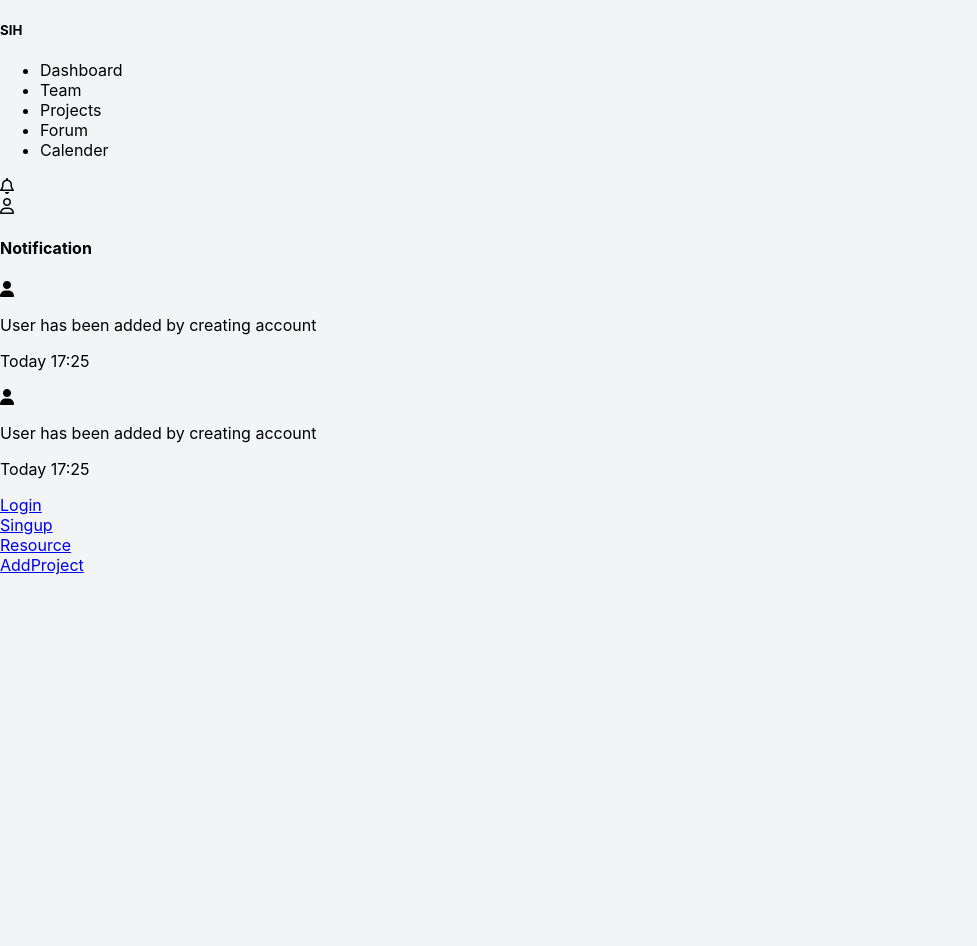
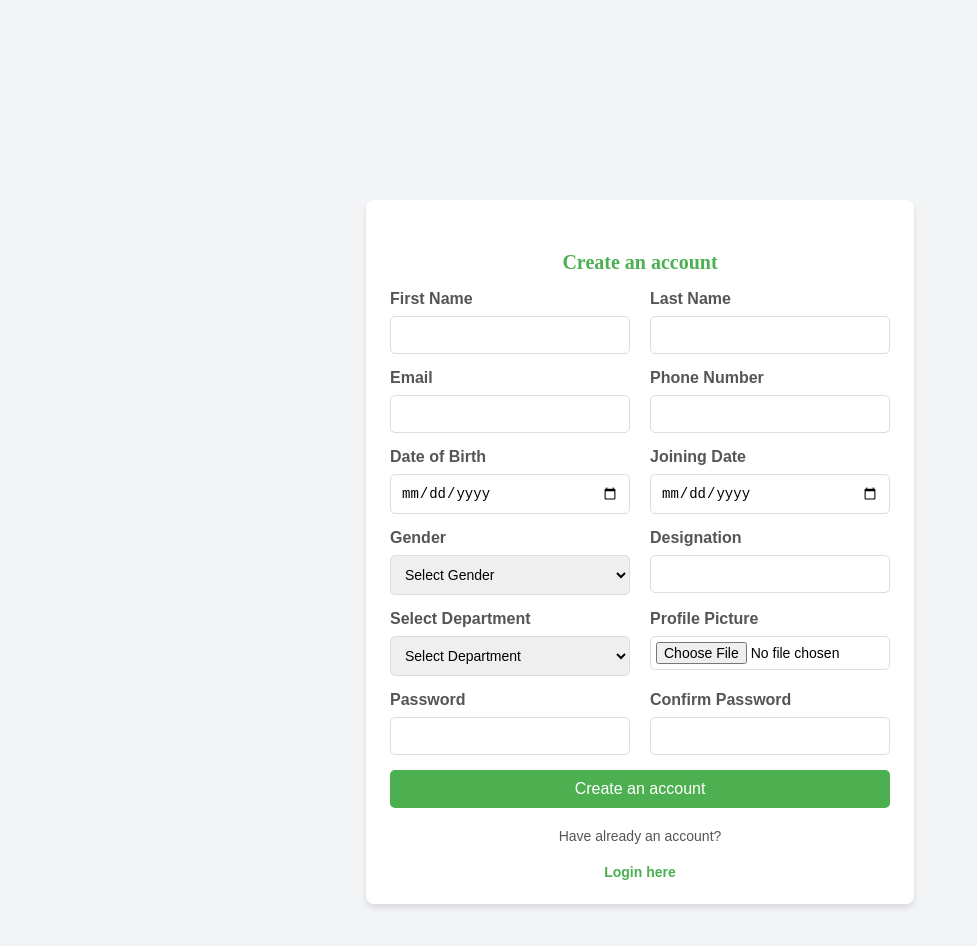
Before and after one commit to aman219/sihfront, a React (Create React App) app: page / in a window 1280 px wide. Shown: the top 946 px of the page, without its empty margins (0-977 px from the left). Before the commit the page ends 800 px from the top, so only its background shows below. Built offline with nearby package versions, Linux system fonts and the light colour scheme.

Commit message:
chore: Remove commented out code for Home component in App.js

```diff
--- a/src/App.js
+++ b/src/App.js
@@ -3,7 +3,7 @@
 import './App.css';
 import Login from './components/Login';
 import Signup from './components/Signup';
-import Home from './components/Home';
+// import Home from './components/Home';
 import Forgot from './components/Forgot';
 import Dashboard from './components/Dashboard';
 import Logout from './components/Logout';
@@ -18,11 +18,11 @@
       <MessageBox />
       <BrowserRouter>
         <Routes>
-          <Route path='/' element={<Home />}></Route>
+          {/* <Route path='/' element={<Home />}></Route> */}
           <Route path='dashboard/' element={<Dashboard />}></Route>
           <Route path='login/' element={<Login />}></Route>
           <Route path='logout/' element={<Logout />}></Route>
-          <Route path='signup/' element={<Signup />}></Route>
+          <Route path='/' element={<Signup />}></Route>
           <Route path='forgot/' element={<Forgot/>}></Route>
           <Route path='addproject/' element={<AddProject />}></Route>
           <Route path='resource/'element={<Resource />}></Route>
```
